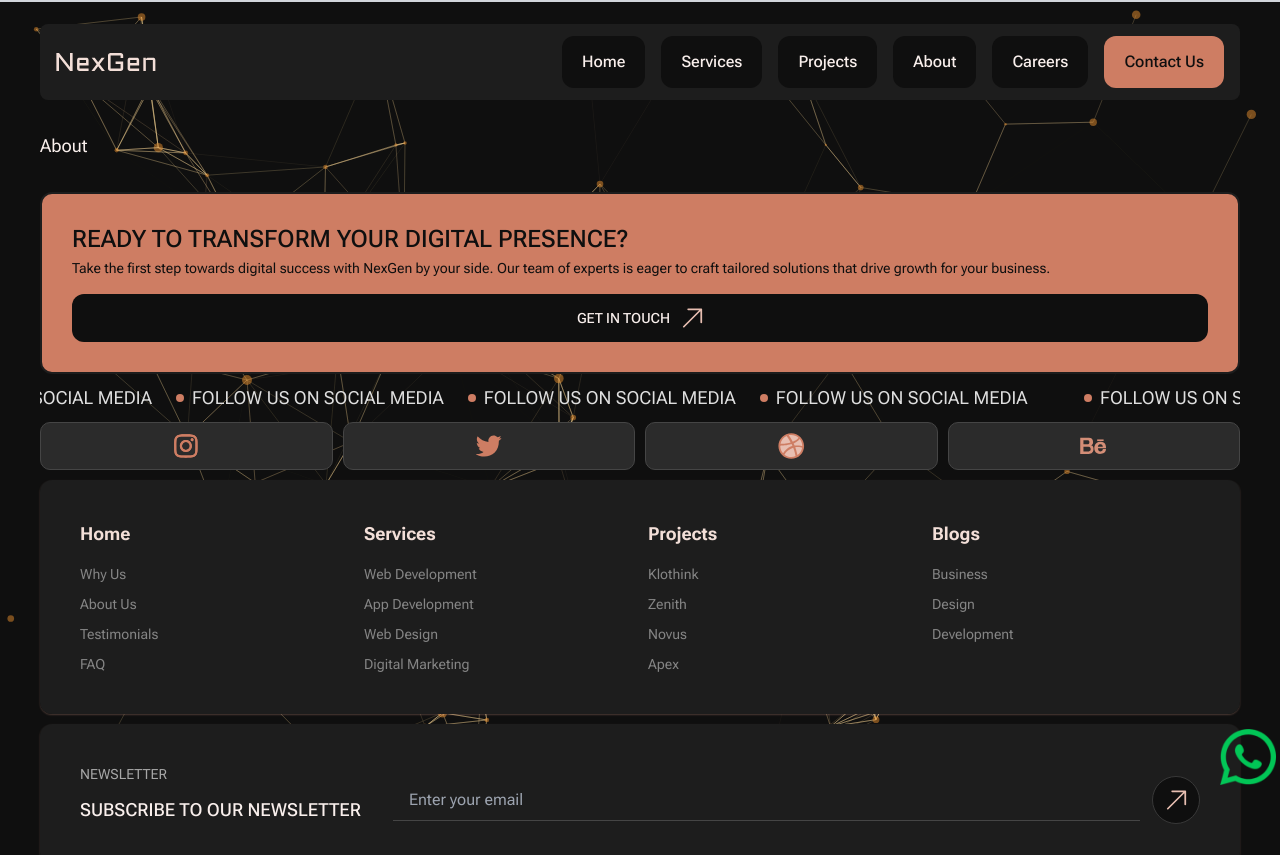
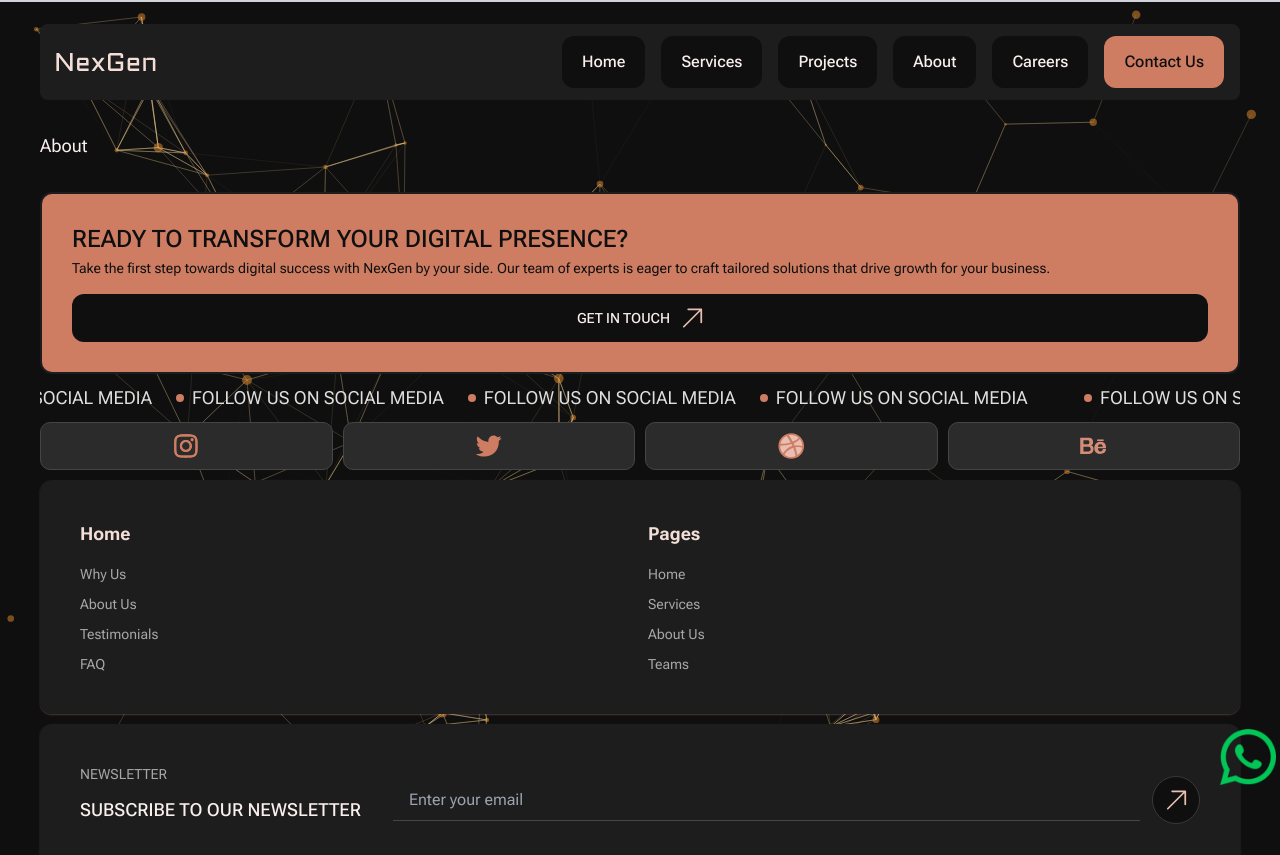
Before and after one commit to alnandoh/company-profile-challenge, a Next.js app: page /about in a window 1280 px wide. Shown: the top 855 px of the page. Built offline with nearby package versions, Linux system fonts and the light colour scheme.

Commit message:
Homepage need team and culture section

```diff
--- /dev/null
+++ b/app/components/tagline/index.tsx
@@ -0,0 +1,11 @@
+import Card from "@/components/Card";
+
+export default function Tagline() {
+  return (
+    <Card>
+      <p className="text-lg md:text-3xl lg:text-5xl 2xl:text-6xl text-primary-800 text-center italic">
+        Driving Growth with Digital Solutions
+      </p>
+    </Card>
+  );
+}
--- /dev/null
+++ b/app/components/timeline/index.tsx
@@ -0,0 +1,104 @@
+import Card from "@/components/Card";
+
+const milestones = [
+  {
+    year: "2020",
+    events: [
+      {
+        name: "Foundation Year",
+        description:
+          "NexGen Digital established with the mission to provide innovative digital solutions.",
+      },
+      {
+        name: "First Major Client",
+        description:
+          "Secured first major client, delivering comprehensive digital marketing services.",
+      },
+    ],
+  },
+  {
+    year: "2021",
+    events: [
+      {
+        name: "Team Expansion",
+        description:
+          "Grew the team to 20 professionals across various digital specialties.",
+      },
+      {
+        name: "Service Expansion",
+        description:
+          "Introduced new services including mobile app development & branding.",
+      },
+      {
+        name: "Award Recognition",
+        description:
+          "Received an industry award for outstanding web development.",
+      },
+    ],
+  },
+  {
+    year: "2022",
+    events: [
+      {
+        name: "Client Milestone",
+        description:
+          "Reached 100 clients, showcasing trust & reliability in digital services.",
+      },
+      {
+        name: "Global Reach",
+        description:
+          "Expanded services to international markets, enhancing global presence.",
+      },
+      {
+        name: "Community Engagement",
+        description:
+          "Launched community initiatives to support local businesses & startups.",
+      },
+    ],
+  },
+  {
+    year: "2023",
+    events: [
+      {
+        name: "Technological Innovation",
+        description:
+          "Integrated AI & ML into service offerings to enhance client solutions.",
+      },
+      {
+        name: "Sustainability Focus",
+        description:
+          "Implemented eco-friendly practices in digital operations.",
+      },
+      {
+        name: "Industry Leadership",
+        description:
+          "Recognized as digital solutions leader, driving innovation & success continuously.",
+      },
+    ],
+  },
+];
+
+export default function Timeline() {
+  return (
+    <section>
+      <Card>
+        <h2>Our Journey</h2>
+      </Card>
+      <section className="grid gap-2.5 grid-cols-1 md:grid-cols-2">
+        {milestones.map((milestone, index) => (
+          <Card key={index}>
+            <div className="w-fit mt-2 mb-1 ml-2 text-xl lg:text-2xl bg-dark-600 rounded-lg px-2 py-1 text-primary-700 transition duration-200 ease-in-out hover:text-primary-800 hover:scale-110">
+              {milestone.year}
+            </div>
+            {milestone.events.map((event, idx) => (
+              <div key={idx} className="my-1 gap-0.5 md:gap-1 2xl:gap-2">
+                <p className="text-xl font-semibold mb-1">{event.name}</p>
+                <p className="text-base text-shade-500">{event.description}</p>
+              </div>
+            ))}
+          </Card>
+        ))}
+      </section>
+    </section>
+  );
+}
--- a/app/components/worksComp/index.tsx
+++ b/app/components/worksComp/index.tsx
@@ -42,7 +42,7 @@ export default function WorksComp() {
       <section className="flex flex-col gap-2.5">
         {works.map((work, index) => (
           <div key={index} className="grid gap-y-2.5 lg:grid-cols-3 lg:gap-2.5">
-            <div className="relative h-full lg:order-2">
+            <div className="relative h-64 lg:h-full lg:order-2">
               <Image
                 src={work.image}
                 alt={work.altText}
@@ -52,14 +52,17 @@ export default function WorksComp() {
             </div>
 
             <Card className="lg:order-1">
+              <div className="flex flex-col gap-2.5 lg:gap-7">
                 <IconHolder
                   imageUrl={work.icon}
                   altText={work.altText}
                   text={work.title}
                 />
-              <div className="flex flex-col gap-2 lg:gap-2.5">
+                <div className="flex flex-col gap-2">
                   <div className="flex items-center gap-1 w-max bg-dark-600 rounded-[45px] px-2.5 py-1.5">
-                  <p className="text-shade-600 text-xs xl:text-sm">Category</p>
+                    <p className="text-shade-600 text-xs xl:text-sm">
+                      Category
+                    </p>
                     <div className="rounded-full w-1 h-1 bg-primary-800"></div>
                     <p className="text-shade-400 text-xs xl:text-sm">
                       {work.category}
@@ -74,6 +77,8 @@ export default function WorksComp() {
                       {work.timeTaken}
                     </p>
                   </div>
+                </div>
+
                 <p className="text-sm xl:text-base text-shade-400 lg:mt-1.5">
                   {work.description}
                 </p>
--- a/app/globals.css
+++ b/app/globals.css
@@ -9,7 +9,7 @@
 
 @layer base{
   body{
-    @apply px-4 bg-dark-800 text-primary-300 flex flex-col justify-center gap-2.5 md:overflow-auto md:px-8 lg:px-10 2xl:px-14 md:gap-8 text-lg scroll-smooth;
+    @apply px-4 md:px-8 lg:px-10 2xl:px-20 bg-dark-800 text-primary-300 flex flex-col justify-center gap-2.5 md:overflow-auto  md:gap-8 text-lg scroll-smooth;
   }
   section{
     @apply p-[10px] border-dark-700 border-2 rounded-xl gap-[10px]
--- a/app/page.tsx
+++ b/app/page.tsx
@@ -4,12 +4,16 @@ import Faq from "./components/faq";
 import Hero from "./components/hero";
 import ServicesComp from "./components/servicesComp";
 import WorksComp from "./components/worksComp";
+import Tagline from "./components/tagline";
+import Timeline from "./components/timeline";
 
 export default function Home() {
   return (
     <>
       <Hero />
+      <Tagline />
       <AboutComp />
+      <Timeline />
       <ServicesComp />
       <WorksComp />
       <TestimonialsComp />
--- a/components/BgParticles/index.tsx
+++ b/components/BgParticles/index.tsx
@@ -14,7 +14,7 @@ export default function BgParticles() {
 
   return (
     <Particles
-      className="w-full h-full fixed -z-[1]"
+      className="w-full h-full fixed -z-[1] hidden md:block"
       id="tsparticles"
       init={particlesInit}
       loaded={particlesLoaded}
--- a/components/Button/index.tsx
+++ b/components/Button/index.tsx
@@ -23,7 +23,7 @@ export default function Button({ text, bg, arrow, href }: ButtonProps) {
       {arrow && (
         <Image
           src={UpRightArrow}
-          alt=""
+          alt="Up Right Arrow Icon"
           className="transition-transform duration-200 group-hover/button:translate-x-1.5 delay-200 group-hover/button:-translate-y-1.5 group-hover/button:scale-110"
         />
       )}
--- a/components/Footer/index.tsx
+++ b/components/Footer/index.tsx
@@ -8,6 +8,48 @@ import Dribbble from "@/public/Dribbble.svg";
 import Behance from "@/public/Behance.svg";
 import SocialMedia from "../SocialMedia";
 import InfiniteScroll from "../InfiniteScroll";
+
+const socialMediaLinks = [
+  {
+    url: "https://www.instagram.com/",
+    imageUrl: Instagram,
+    altText: "Instagram Icon",
+  },
+  {
+    url: "https://www.twitter.com/",
+    imageUrl: Twitter,
+    altText: "Twitter Icon",
+  },
+  {
+    url: "https://www.dribbble.com/",
+    imageUrl: Dribbble,
+    altText: "Dribble Icon",
+  },
+  {
+    url: "https://www.behance.com/",
+    imageUrl: Behance,
+    altText: "Behance Icon",
+  },
+];
+
+const footerLinks = [
+  {
+    title: "Home",
+    links: ["Why Us", "About Us", "Testimonials", "FAQ"],
+  },
+  {
+    title: "Pages",
+    links: ["Home", "Services", "About Us", "Teams"],
+  },
+  // {
+  //   title: "Projects",
+  //   links: ["Klothink", "Zenith", "Novus", "Apex"],
+  // },
+  // {
+  //   title: "Blogs",
+  //   links: ["Business", "Design", "Development"],
+  // },
+];
 
 export default function Footer() {
   return (
@@ -38,97 +80,36 @@ export default function Footer() {
           "FOLLOW US ON SOCIAL MEDIA",
         ]}
       />
-      <div className="grid  gap-2.5">
+      <div className="grid gap-2.5">
         <div className="grid grid-cols-4 justify-between gap-[10px]">
+          {socialMediaLinks.map((social, index) => (
             <SocialMedia
-            url="https://www.instagram.com/"
-            imageUrl={Instagram}
-            altText="Instagram Icon"
+              key={index}
+              url={social.url}
+              imageUrl={social.imageUrl}
+              altText={social.altText}
             />
-          <SocialMedia
-            url="https://www.twitter.com/"
-            imageUrl={Twitter}
-            altText="Twitter Icon"
-          />
-          <SocialMedia
-            url="https://www.dribbble.com/"
-            imageUrl={Dribbble}
-            altText="Dribble Icon"
-          />
-          <SocialMedia
-            url="https://www.behance.com/"
-            imageUrl={Behance}
-            altText="Behance Icon"
-          />
+          ))}
         </div>
-        <div className="flex flex-col gap-2.5 ">
+        <div className="flex flex-col gap-2.5">
           <Card>
-            <div className="grid grid-cols-2 md:grid-cols-4 gap-4">
-              <div className="flex flex-col gap-2.5">
+            <div className="grid grid-cols-2 gap-4">
+              {footerLinks.map((section, index) => (
+                <div key={index} className="flex flex-col gap-2.5">
                   <p className="font-bold text-lg text-primary-400 mb-1.5">
-                  Home
+                    {section.title}
                   </p>
-                <Link href="/" className="text-shade-700 text-sm">
-                  Why Us
+                  {section.links.map((link, idx) => (
+                    <Link
+                      key={idx}
+                      href="/"
+                      className="text-shade-600 text-sm transition duration-200 ease-in-out hover:underline hover:text-shade-300"
+                    >
+                      {link}
                     </Link>
-                <Link href="/" className="text-shade-700 text-sm">
-                  About Us
-                </Link>
-                <Link href="/" className="text-shade-700 text-sm">
-                  Testimonials
-                </Link>
-                <Link href="/" className="text-shade-700 text-sm">
-                  FAQ
-                </Link>
+                  ))}
                 </div>
-              <div className="flex flex-col gap-[10px]">
-                <p className="font-bold text-lg text-primary-400 mb-1.5">
-                  Services
-                </p>
-                <Link href="/" className="text-shade-700 text-sm">
-                  Web Development
-                </Link>
-                <Link href="/" className="text-shade-700 text-sm">
-                  App Development
-                </Link>
-                <Link href="/" className="text-shade-700 text-sm">
-                  Web Design
-                </Link>
-                <Link href="/" className="text-shade-700 text-sm">
-                  Digital Marketing
-                </Link>
-              </div>
-              <div className="flex flex-col gap-[10px]">
-                <p className="font-bold text-lg text-primary-400 mb-1.5">
-                  Projects
-                </p>
-                <Link href="/" className="text-shade-700 text-sm">
-                  Klothink
-                </Link>
-                <Link href="/" className="text-shade-700 text-sm">
-                  Zenith
-                </Link>
-                <Link href="/" className="text-shade-700 text-sm">
-                  Novus
-                </Link>
-                <Link href="/" className="text-shade-700 text-sm">
-                  Apex
-                </Link>
-              </div>
-              <div className="flex flex-col gap-[10px]">
-                <p className="font-bold text-lg text-primary-400 mb-1.5">
-                  Blogs
-                </p>
-                <Link href="/" className="text-shade-700 text-sm">
-                  Business
-                </Link>
-                <Link href="/" className="text-shade-700 text-sm">
-                  Design
-                </Link>
-                <Link href="/" className="text-shade-700 text-sm">
-                  Development
-                </Link>
-              </div>
+              ))}
             </div>
           </Card>
           <Card className="md:flex-row md:justify-between md:gap-8">
```
Also changed, not shown: hook/useFetchUser.ts (added, +32 -0 lines), 2 other files (tests, documents, lock files or other folders). Lines whose indentation alone changed are shown as unchanged.
